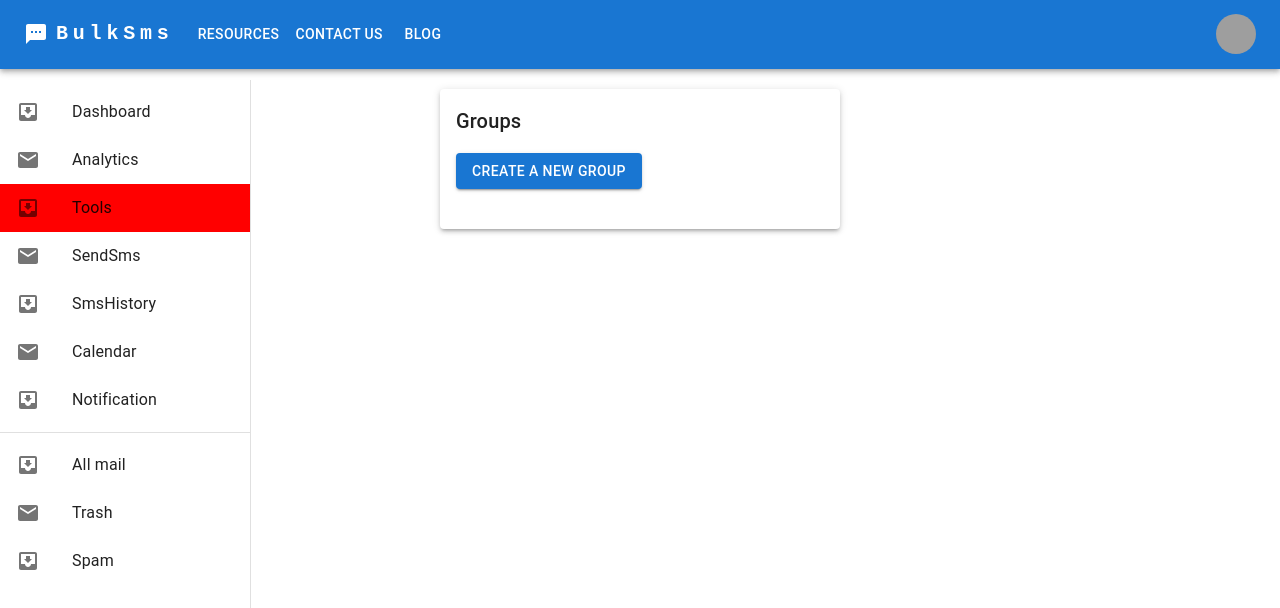
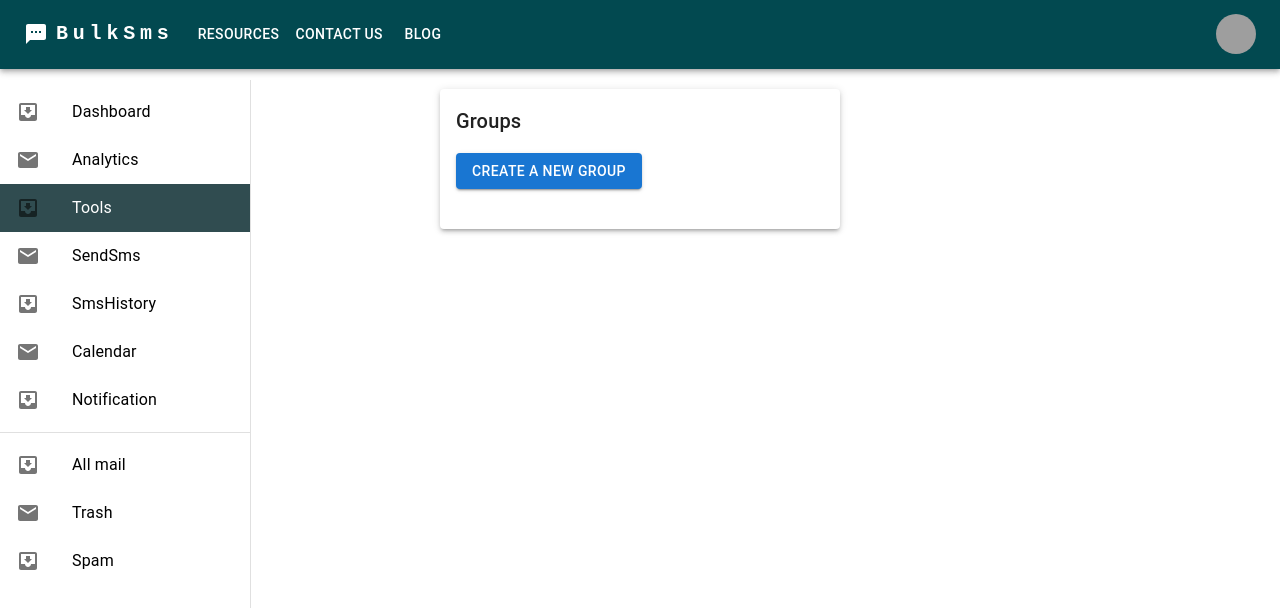
Before and after one commit to kishorpau/Project-Main, a React (Vite) app: page /Tools in a window 1280 px wide. Shown: the top 608 px of the page. Built offline with nearby package versions, Linux system fonts and the light colour scheme; grey boxes are pictures that could not be loaded.

Commit message:
added some styles

```diff
--- a/src/App.jsx
+++ b/src/App.jsx
@@ -5,7 +5,7 @@ const App = () => {
   return (
     <>
     <div>
-      <Data />
+      Welcome to Bulk Sms Sign Up Here
     </div>
     </>
   )
--- a/src/components/AnchorTemporaryDrawer.jsx
+++ b/src/components/AnchorTemporaryDrawer.jsx
@@ -24,12 +24,12 @@ export default function ResponsiveDrawer() {
       const path = getPath(text);
       const isActive = isActivePath(path);
       return (
-        <Link key={text} to={path} style={{ textDecoration: 'none', color: 'inherit' }}>
+        <Link key={text} to={path} style={{ textDecoration: 'none', color: 'black' }}>
           <ListItem disablePadding>
-            <ListItemButton sx={{ backgroundColor: isActive ? 'red' : 'transparent',
+            <ListItemButton sx={{ backgroundColor: isActive ? '#304C50' : 'transparent', color:isActive ? 'white':'black',
 
 '&:hover': {
-    backgroundColor:isActive?'red':'transparent',}
+    backgroundColor:isActive?'#1A393D':'transparent',}
 
              }}>
               <ListItemIcon>
@@ -54,7 +54,7 @@ export default function ResponsiveDrawer() {
     <div>
       {!isLargeScreen && (
         <Button onClick={toggleDrawer(true)}>
-          <MenuIcon /> Menu
+          Menu
         </Button>
       )}
       <Drawer
--- a/src/components/NavBar.jsx
+++ b/src/components/NavBar.jsx
@@ -36,7 +36,7 @@ function NavBar() {
   };
 
   return (
-    <AppBar position="static">
+    <AppBar position="static" sx={{backgroundColor:"#024950"}}>
       <Container maxWidth="xl">
         <Toolbar disableGutters>
           <SmsIcon sx={{ display: { xs: 'none', md: 'flex' }, mr: 1 }} />
@@ -83,7 +83,7 @@ function NavBar() {
               }}
               open={Boolean(anchorElNav)}
               onClose={handleCloseNavMenu}
-              sx={{ display: { xs: 'block', md: 'none' } }}
+              sx={{ display: { xs: 'block', md: 'none', } }}
             >
               {pages.map((page) => (
                 <MenuItem key={page} onClick={handleCloseNavMenu}>
--- a/src/pages/Dashboard.jsx
+++ b/src/pages/Dashboard.jsx
@@ -2,16 +2,17 @@
 import AnchorTemporaryDrawer from "../components/AnchorTemporaryDrawer"
 import NavBar from "../components/NavBar"
 import UserChart from "../Charts/UserChart"
-import { Box } from "@mui/material"
+import { Box, Container } from "@mui/material"
 
 const Dashboard = () => {
   return (
     <>
     <NavBar/>
+    <Container sx={{ p: 2, border: '1px dashed grey',display:"flex",justifyContent:"space-evenly" }}>
     <AnchorTemporaryDrawer/>
-    <Box component="section" sx={{ p: 2, border: '1px dashed grey' }}>
+
       <UserChart/>
-    </Box>
+    </Container>
 
     </>
   )
```
